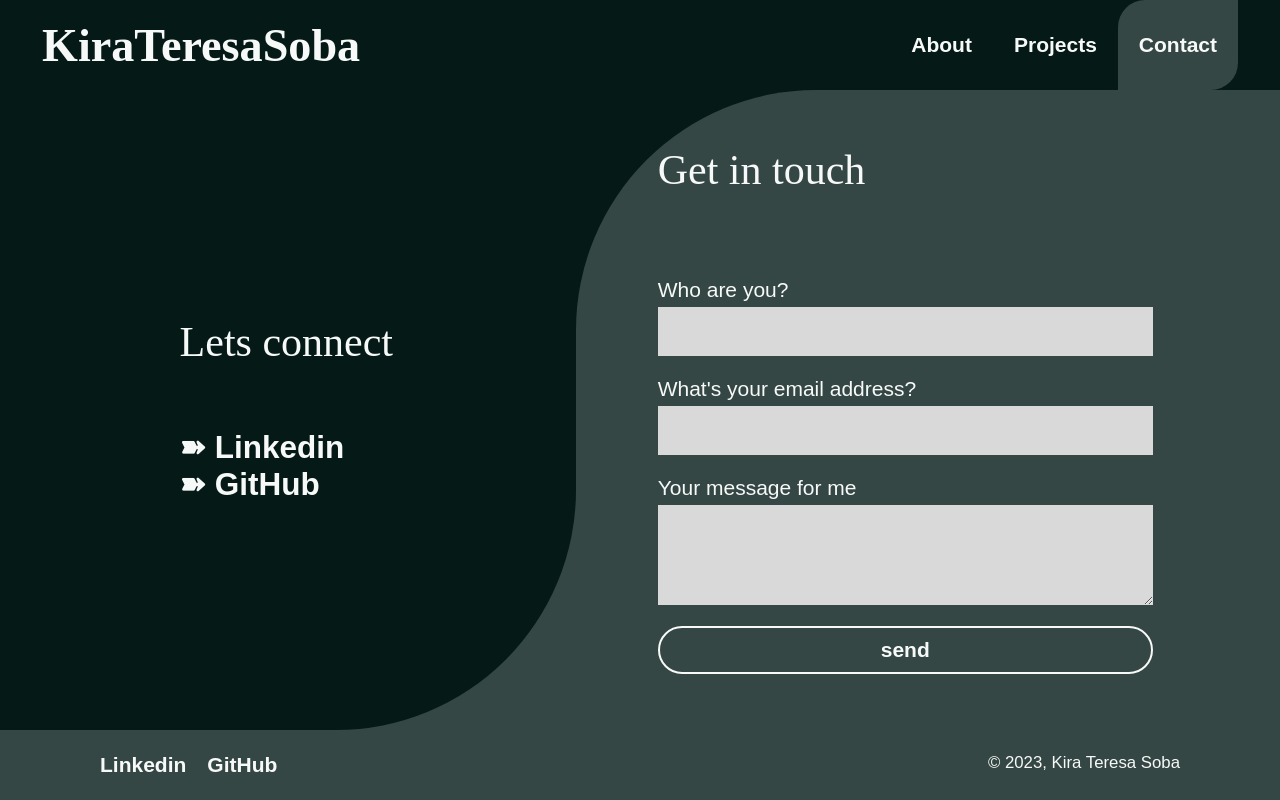
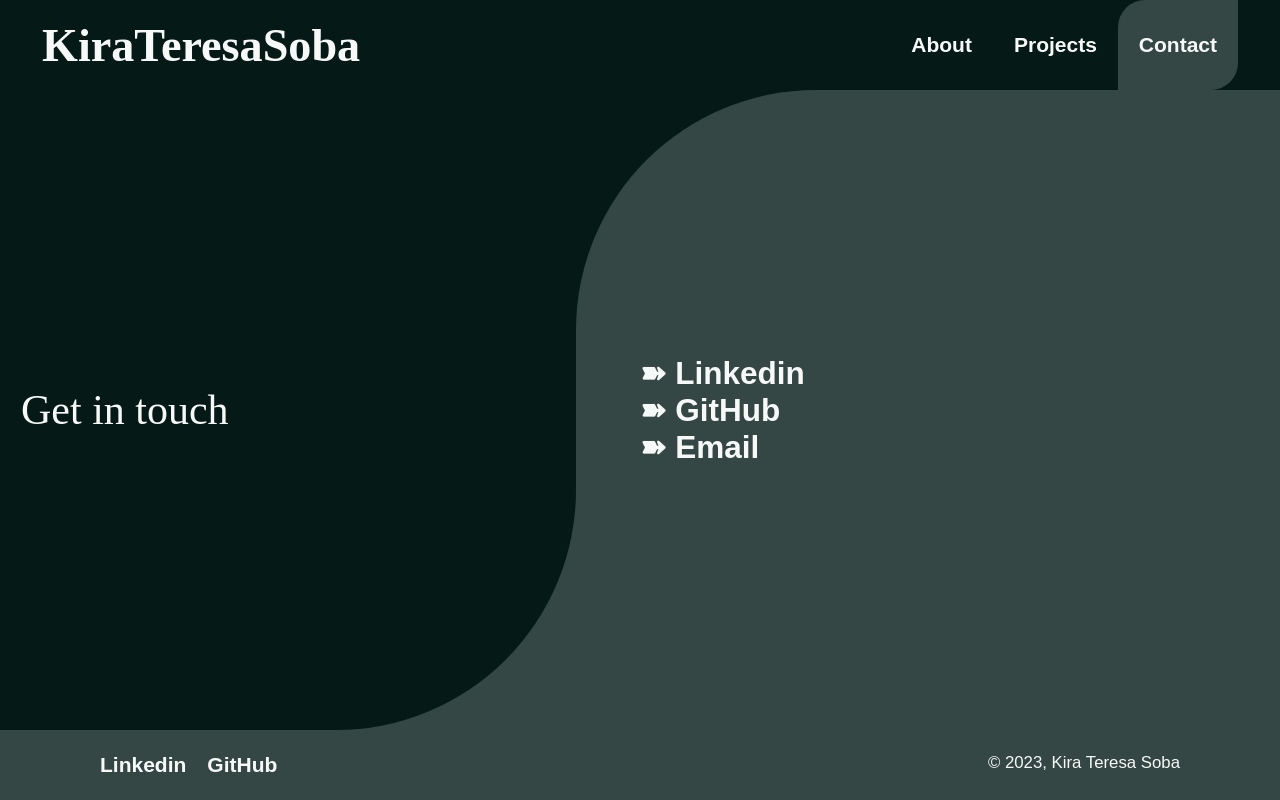
Before and after one commit to KiraTeresa/Portfolio, a React (Create React App) app: page /contact in a window 1280 px wide. Built offline with nearby package versions, Linux system fonts and the light colour scheme; a web font is replaced by a local one.

Commit message:
Add placeholder component for contact page

```diff
--- /dev/null
+++ b/src/components/Contact/ContactConnect.jsx
@@ -0,0 +1,14 @@
+function ContactConnect() {
+  return (
+    <section className="connect">
+      <h2>Get in touch</h2>
+      <div>
+        <a href="https://www.linkedin.com/in/kira-teresa-soba/">➽ Linkedin</a>
+        <a href="https://github.com/KiraTeresa">➽ GitHub</a>
+        <a href="mailto:kira.soba@gmx.de">➽ Email</a>
+      </div>
+    </section>
+  )
+}
+
+export default ContactConnect
--- a/src/components/Contact/contact.scss
+++ b/src/components/Contact/contact.scss
@@ -1,4 +1,31 @@
 .contact {
+
+    // style for placeholder component...
+    .connect {
+        justify-content: space-between;
+        align-items: center;
+
+        h2 {
+            margin: 0;
+        }
+
+        div {
+            width: 50%;
+
+            a {
+                font-size: 1.5rem;
+                transition: ease-in-out font-size 2s, color 2s;
+
+                &:hover {
+                    font-size: 3rem;
+                    color: rgb(92, 111, 108);
+                }
+            }
+        }
+    }
+
+    // ...end
+
     .introduction {
         width: 75%;
         display: flex;
@@ -56,6 +83,7 @@
                 background-color: #D9D9D9;
                 border: none;
                 font-size: 1.2rem;
+                color: #051a16;
             }
 
             textarea {
--- a/src/data/projects.json
+++ b/src/data/projects.json
@@ -6,7 +6,7 @@
     "introduction": "An introduction of myself and my latest projects.",
     "description": [
         {
-            "feature": "Home page",
+            "feature": "Homepage",
             "descr": "The homepage automatically slides through the main info, including my latest project."
         },
         {
--- a/src/pages/Contact/ContactPage.jsx
+++ b/src/pages/Contact/ContactPage.jsx
@@ -1,11 +1,17 @@
-import ContactForm from "../../components/Contact/ContactForm";
-import ContactHead from "../../components/Contact/ContactHead";
+import ContactConnect from "../../components/Contact/ContactConnect";
+// import ContactForm from "../../components/Contact/ContactForm";
+// import ContactHead from "../../components/Contact/ContactHead";
+import "../../components/Contact/contact.scss";
 
 function ContactPage() {
     return (
         <div className='container contact'>
-            <ContactHead />
-            <ContactForm />
+            {/* <ContactHead />
+            <ContactForm /> */}
+
+
+            {/* Placeholder component until contact form works */}
+            <ContactConnect />
         </div>
     )
 }
```
